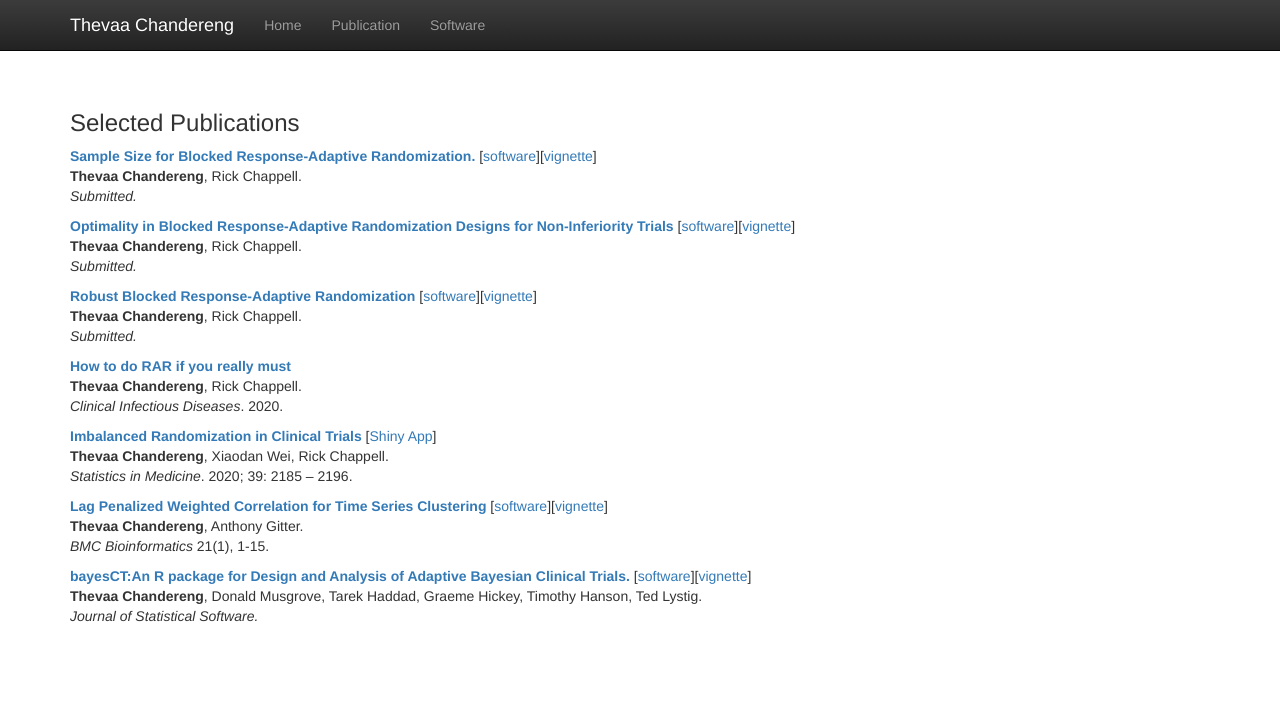
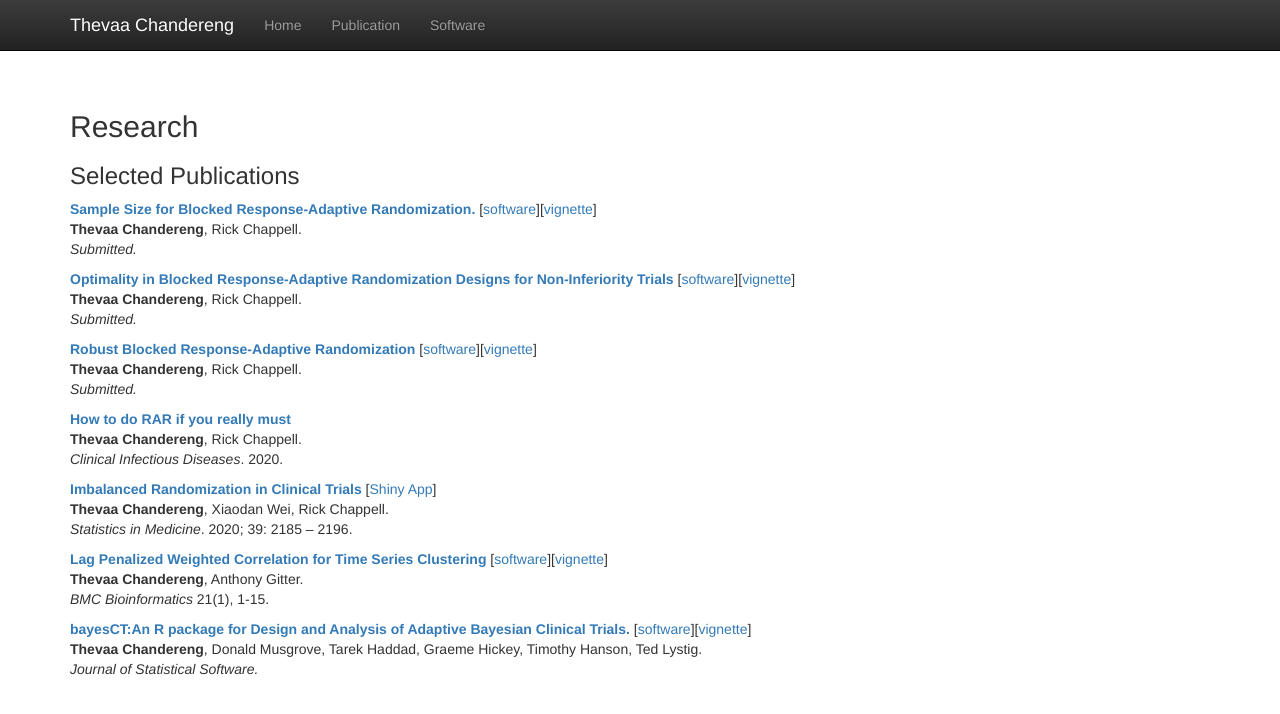
Before and after one commit to thevaachandereng/thevaachandereng.github.io, a Jekyll site: the page built from publication.html, in a window 1280 px wide. Shown: the top 714 px of the page. Built offline with Jekyll 4.4.1, drawn with Linux system fonts in a browser that asks for light colours; nearby versions of some CDN libraries.

Commit message:
Revert "Update publication.html"
This reverts commit fa8d881860030b928693f332b1164fb90ba24866.

```diff
--- a/publication.html
+++ b/publication.html
@@ -1,10 +1,10 @@
 ---
 layout: default
-title:  'Publication'
+title:  'Research'
 ---
 <div class="row" id="publications">
   <div class="simple">
-    <h2></h2>
+    <h2>Research</h2>
  <!--   My research is currently supported by. -->
     <h3>Selected Publications</h3>
             <p>
```
